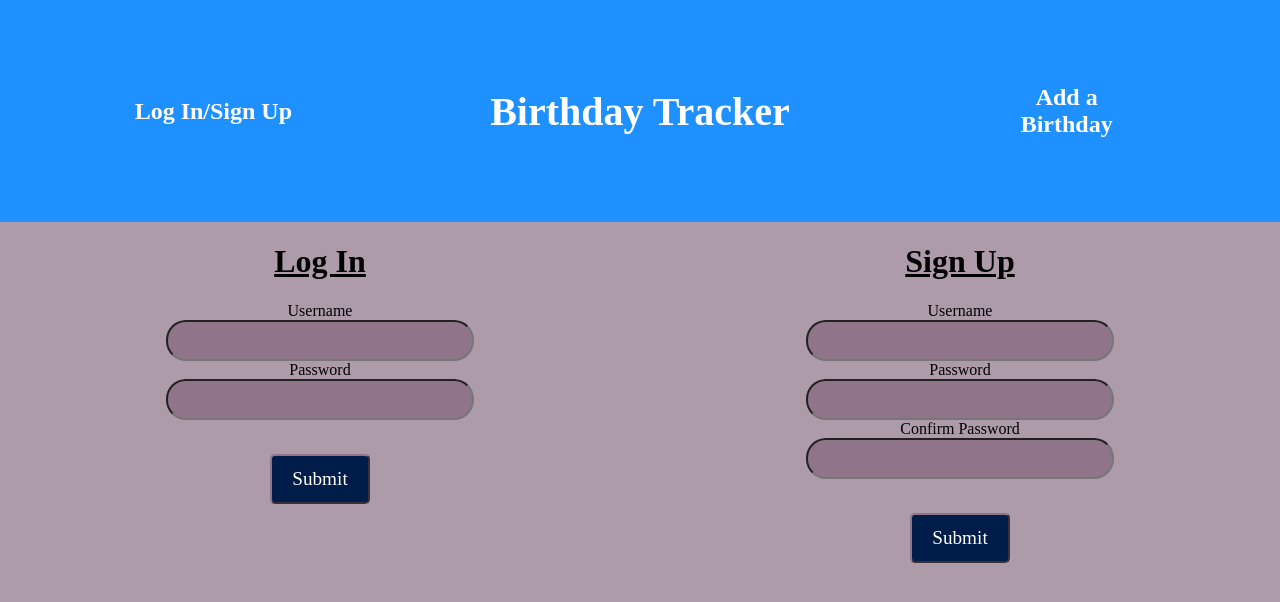
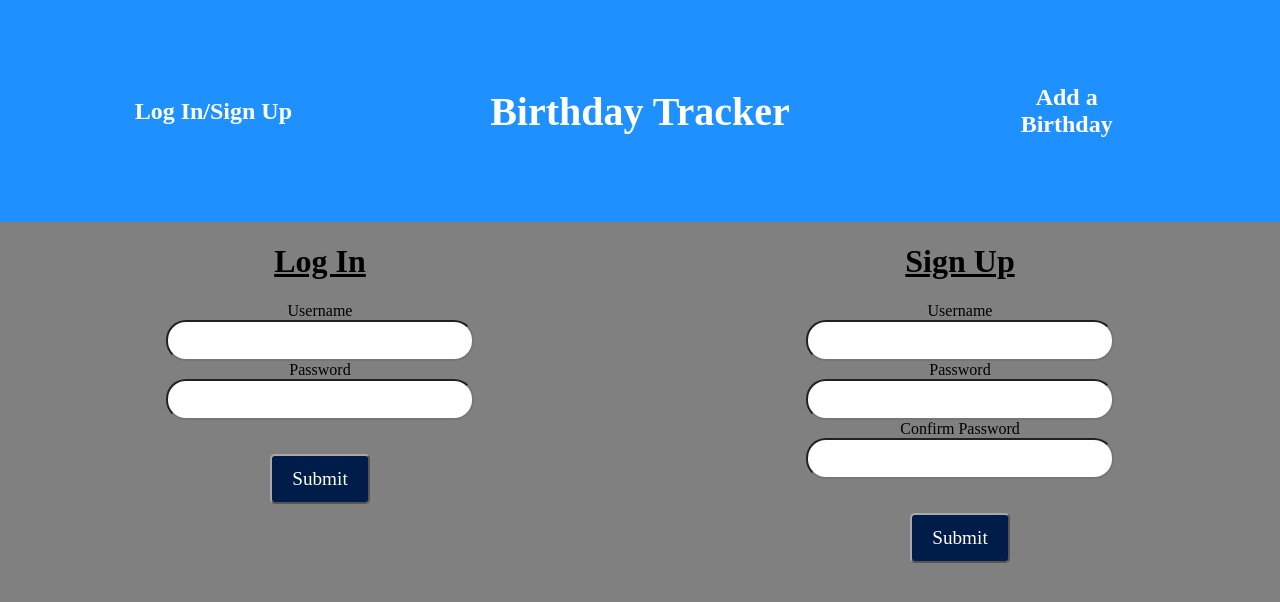
Before and after one commit to cbullard0414/bdayApp, a React (Vite) app: page /account in a window 1280 px wide. Shown: the top 602 px of the page. Built offline with nearby package versions, Linux system fonts and the light colour scheme; a web font is replaced by a local one.

Commit message:
aesthetic changes

```diff
--- a/src/components/Form/index.css
+++ b/src/components/Form/index.css
@@ -11,7 +11,7 @@
 }
 
     #bodycontent{
-        background-color: #ad9baa;
+        background-color: gray;
         width: 40%;
         /* max-height: 100%; */
         display: flex;
@@ -36,7 +36,7 @@
             #inputfield{
                 height: 35px;
                 width: 300px;
-                background-color: #8f748a;
+                background-color: white;
                 border-radius: 20px;
                 text-align: center;
                 font-family: "Aboreto";
@@ -67,10 +67,10 @@
     }
 
     #calendar{
-        background-color: #8f748a;
+        background-color: white;
         border-radius: 20px;
         font-family: 'Aboreto';
-        color: #ffffff;
+        color: black;
     }
 
 
@@ -86,7 +86,7 @@
             font-family: "Aboreto";
             font-weight: 200;
             font-size: 120%;
-            border-color: #8f748a;
+            border-color: darkgray;
             background-color: #001d4a;
             color: white;
         }
--- a/src/components/Login-Signup/index.css
+++ b/src/components/Login-Signup/index.css
@@ -28,7 +28,7 @@
 #userfieldlogin{
     height: 35px;
     width: 300px;
-    background-color: #8f748a;
+    background-color: white;
     border-radius: 20px;
     text-align: center;
     font-family: "Aboreto";
@@ -39,7 +39,7 @@
 #passfieldlogin{
     height: 35px;
     width: 300px;
-    background-color: #8f748a;
+    background-color: white;
     border-radius: 20px;
     text-align: center;
     font-family: "Aboreto";
@@ -50,7 +50,7 @@
 #userfieldsignup{
     height: 35px;
     width: 300px;
-    background-color: #8f748a;
+    background-color: white;
     border-radius: 20px;
     text-align: center;
     font-family: "Aboreto";
@@ -61,7 +61,7 @@
 #passfieldsignup{
     height: 35px;
     width: 300px;
-    background-color: #8f748a;
+    background-color: white;
     border-radius: 20px;
     text-align: center;
     font-family: "Aboreto";
@@ -103,7 +103,7 @@
     font-family: "Aboreto";
     font-weight: 200;
     font-size: 120%;
-    border-color: #8f748a;
+    border-color: darkgray;
     background-color: #001d4a;
     color: white;
 }
@@ -120,7 +120,7 @@
 #passconfirmfield{
     height: 35px;
     width: 300px;
-    background-color: #8f748a;
+    background-color: white;
     border-radius: 20px;
     text-align: center;
     font-family: "Aboreto";
@@ -135,7 +135,7 @@
     font-family: "Aboreto";
     font-weight: 200;
     font-size: 120%;
-    border-color: #8f748a;
+    border-color: darkgray;
     background-color: #001d4a;
     color: white;
 }
--- a/src/index.css
+++ b/src/index.css
@@ -1,5 +1,5 @@
 body{
   margin: 0px;
   padding: 0px;
-  background-color: #ad9baa;
+  background-color: gray;
 }
```
